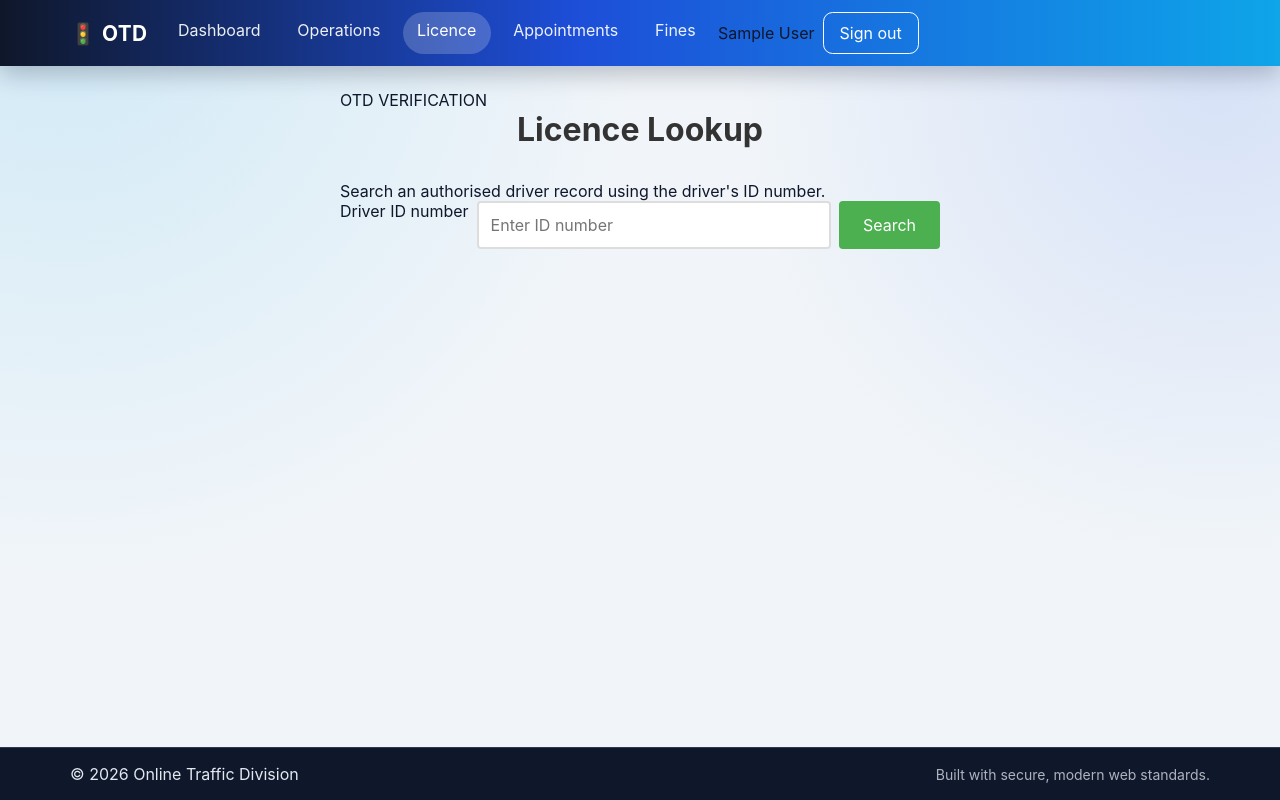
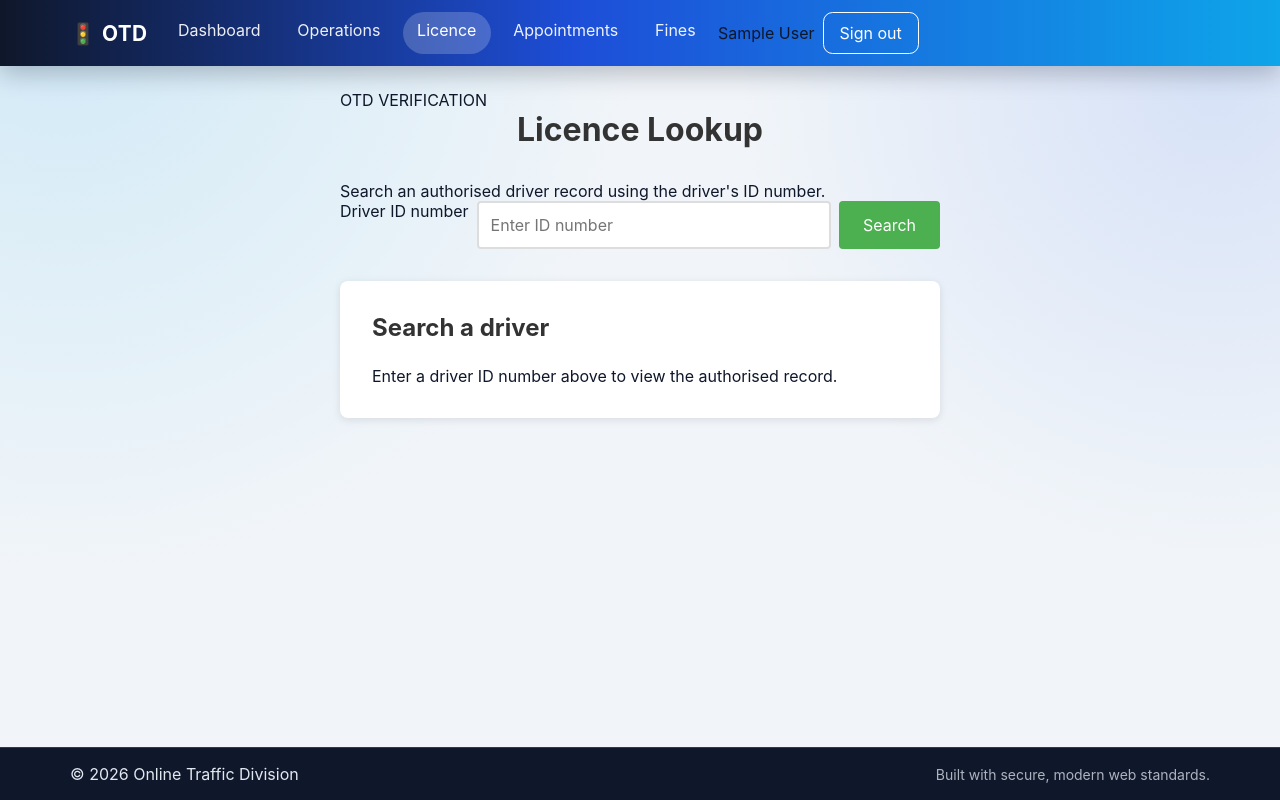
Before and after one commit to kgothalangLekitlane/OTD, a React (Vite) app in the folder frontend/: page /license-lookup in a window 1280 px wide. Built offline with nearby package versions, Linux system fonts and the light colour scheme; no server answers; sample sign-in values are in the browser's storage.

Commit message:
fix: align licence workflow with role permissions

```diff
--- a/frontend/src/pages/LicenseLookup.jsx
+++ b/frontend/src/pages/LicenseLookup.jsx
@@ -1,13 +1,47 @@
-import { useState } from 'react';
+import { useContext, useState } from 'react';
 import { useApi } from '../context/ApiContext';
+import { AuthContext } from '../context/AuthContext';
 import { useQuery } from '@tanstack/react-query';
 import Loading from '../components/Loading';
 import StatusBadge from '../components/StatusBadge';
 import './LicenseLookup.css';
 
+function LicenseDetails({ result }) {
+  const license = result?.license;
+
+  return (
+    <div className="result">
+      <div className="result-heading">
+        <div>
+          <span className="dashboard-eyebrow">VERIFIED RECORD</span>
+          <h2>Licence Information</h2>
+        </div>
+        <StatusBadge status={license?.status}>{license?.status || 'Unknown'}</StatusBadge>
+      </div>
+      <div className="info-grid">
+        <div className="info-item"><strong>Driver</strong><p>{result?.user?.name || 'N/A'}</p></div>
+        <div className="info-item"><strong>ID number</strong><p>{result?.user?.idNumber || 'N/A'}</p></div>
+        <div className="info-item"><strong>Licence Number</strong><p>{license?.licenseNumber || 'N/A'}</p></div>
+        <div className="info-item"><strong>Status</strong><p>{license?.status || 'N/A'}</p></div>
+        <div className="info-item"><strong>Expiry Date</strong><p>{license?.expiryDate ? new Date(license.expiryDate).toLocaleDateString() : 'N/A'}</p></div>
+        <div className="info-item"><strong>Vehicle Classes</strong><p>{license?.vehicleClasses?.join(', ') || 'N/A'}</p></div>
+      </div>
+    </div>
+  );
+}
+
 function LicenseLookup() {
+  const { user, isAuthenticated } = useContext(AuthContext);
   const [idNumber, setIdNumber] = useState('');
   const { fetcher } = useApi();
+
+  const ownLicenseQuery = useQuery({
+    queryKey: ['license', 'me'],
+    queryFn: () => fetcher('/license/me'),
+    enabled: isAuthenticated && user?.role === 'driver',
+    staleTime: 60_000,
+    retry: false,
+  });
 
   const lookupQuery = useQuery({
     queryKey: ['licenseLookup', idNumber.trim()],
@@ -17,6 +51,12 @@ function LicenseLookup() {
     retry: false,
   });
 
+  const isStaff = ['officer', 'admin'].includes(user?.role);
+  const result = isStaff ? lookupQuery.data : ownLicenseQuery.data;
+  const activeError = isStaff ? lookupQuery.error : ownLicenseQuery.error;
+  const isLoading = isStaff ? lookupQuery.isFetching : ownLicenseQuery.isLoading;
+  const errorMessage = activeError?.response?.data?.message || activeError?.message || 'No licence record was found.';
+
   const handleSearch = async (event) => {
     event.preventDefault();
     const value = idNumber.trim();
@@ -24,17 +64,17 @@ function LicenseLookup() {
     await lookupQuery.refetch();
   };
 
-  const result = lookupQuery.data;
-  const errorMessage = lookupQuery.error?.response?.data?.message || lookupQuery.error?.message || 'No matching licence record was found.';
+  if (!isAuthenticated) return null;
 
   return (
     <div className="license-lookup">
       <div className="page-heading">
         <span className="dashboard-eyebrow">OTD VERIFICATION</span>
-        <h1>Licence Lookup</h1>
-        <p>Search an authorised driver record using the driver's ID number.</p>
+        <h1>{isStaff ? 'Licence Lookup' : 'My Licence'}</h1>
+        <p>{isStaff ? "Search an authorised driver record using the driver's ID number." : 'View the licence information linked to your OTD account.'}</p>
       </div>
 
+      {isStaff && (
         <form onSubmit={handleSearch} className="search-form">
           <label htmlFor="license-id" className="visually-hidden">Driver ID number</label>
           <input id="license-id" type="text" inputMode="numeric" autoComplete="off" placeholder="Enter ID number" value={idNumber} onChange={(e) => setIdNumber(e.target.value)} className="search-input" required />
@@ -42,23 +82,15 @@ function LicenseLookup() {
             {lookupQuery.isFetching ? 'Searching...' : 'Search'}
           </button>
         </form>
+      )}
 
-      {lookupQuery.isError && <div className="error-message" role="alert">{errorMessage}</div>}
-      {lookupQuery.isFetching && <Loading />}
-
-      {result && !lookupQuery.isFetching && (
+      {activeError && <div className="error-message" role="alert">{errorMessage}</div>}
+      {isLoading && <Loading />}
+      {result && !isLoading && <LicenseDetails result={result} />}
+      {!isLoading && !activeError && !result && (
         <div className="result">
-          <div className="result-heading">
-            <div><span className="dashboard-eyebrow">VERIFIED RECORD</span><h2>Licence Information</h2></div>
-            <StatusBadge status={result.license?.status}>{result.license?.status || 'Unknown'}</StatusBadge>
-          </div>
-          <div className="info-grid">
-            <div className="info-item"><strong>Driver</strong><p>{result.user?.name || 'N/A'}</p></div>
-            <div className="info-item"><strong>Licence Number</strong><p>{result.license?.licenseNumber || 'N/A'}</p></div>
-            <div className="info-item"><strong>Status</strong><p>{result.license?.status || 'N/A'}</p></div>
-            <div className="info-item"><strong>Expiry Date</strong><p>{result.license?.expiryDate ? new Date(result.license.expiryDate).toLocaleDateString() : 'N/A'}</p></div>
-            <div className="info-item"><strong>Vehicle Classes</strong><p>{result.license?.vehicleClasses?.join(', ') || 'N/A'}</p></div>
-          </div>
+          <h2>{isStaff ? 'Search a driver' : 'No licence record yet'}</h2>
+          <p>{isStaff ? 'Enter a driver ID number above to view the authorised record.' : 'Your account does not have a licence record available yet.'}</p>
         </div>
       )}
     </div>
```
Lines whose indentation alone changed are shown as unchanged.
